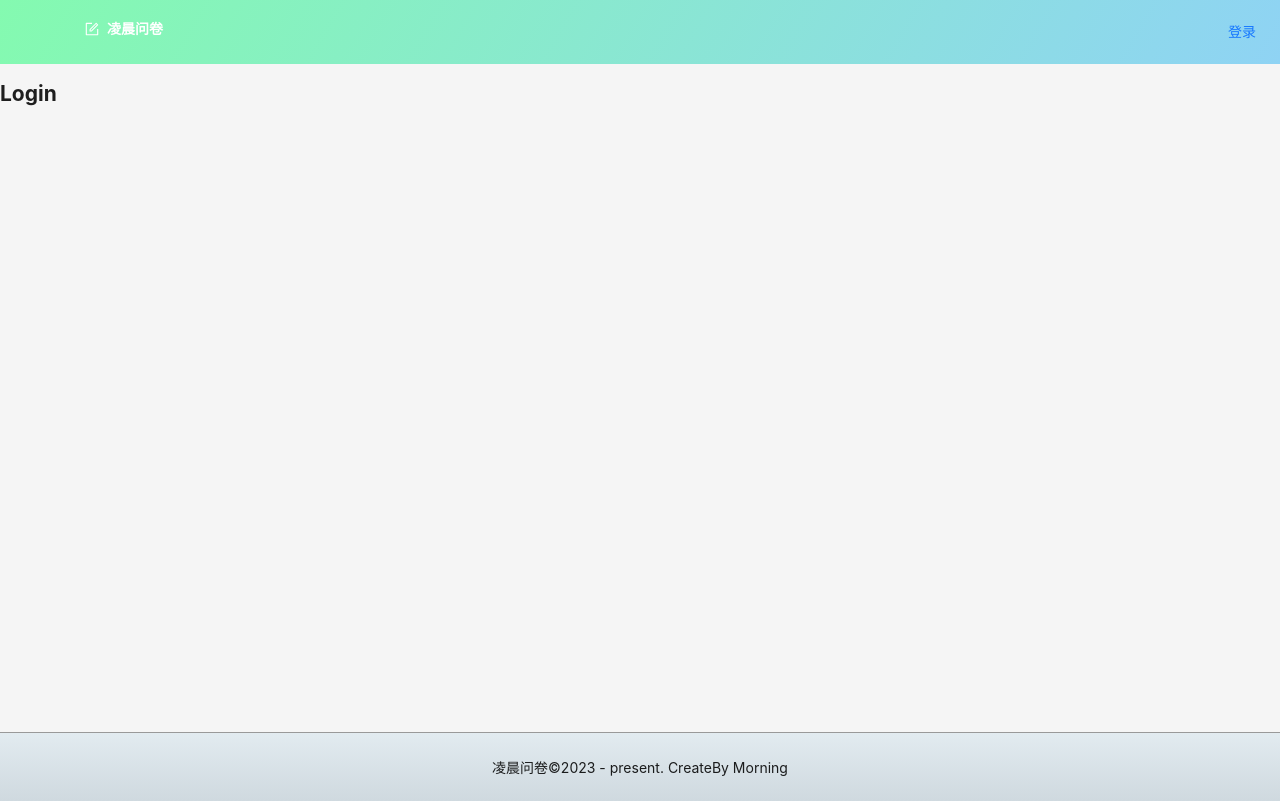
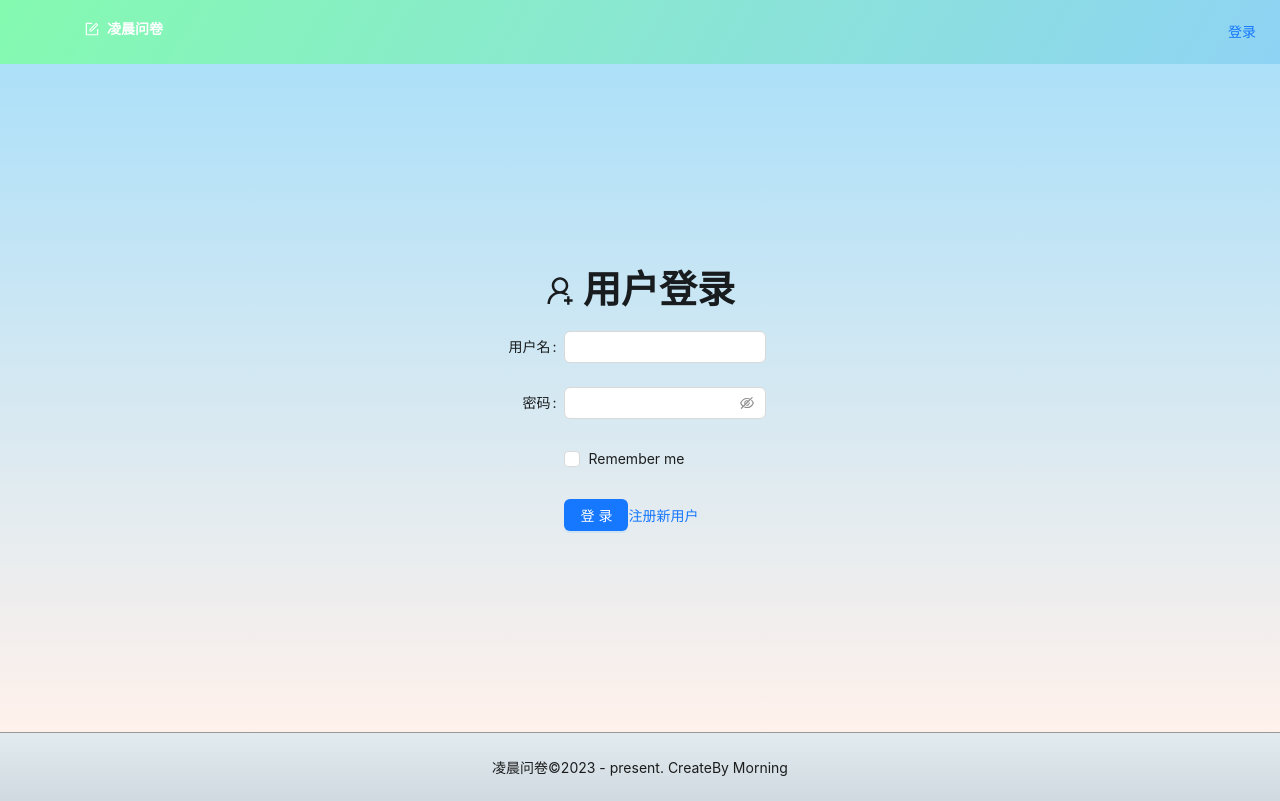
Before and after one commit to Fightingllc/Questionnaire, a React (Vite) app in the folder Qustionnaire-FrontEnd/: page /login in a window 1280 px wide. Built offline with nearby package versions, Linux system fonts and the light colour scheme.

Commit message:
新增登录页面

```diff
--- a/Qustionnaire-FrontEnd/src/pages/Login.tsx
+++ b/Qustionnaire-FrontEnd/src/pages/Login.tsx
@@ -5,15 +5,104 @@
  * @Date: 2023-07-23 20:28:59
  * @LastEditors: Morning
  * @Motto: 要有梦想，即使遥远
- * @LastEditTime: 2023-07-23 20:30:02
+ * @LastEditTime: 2023-08-05 23:06:02
  */
-import { FC } from "react";
+import { FC, useEffect } from "react";
+import { Form, Input, Button, Checkbox, Space, Typography } from "antd";
+import { UserAddOutlined } from "@ant-design/icons";
+import styles from "./Register.module.scss";
+import { Link } from "react-router-dom";
+import { REGISTER_PATHNAME } from "../router";
+
+
+const { Title } = Typography;
+
+const USERNAME_KEY = "USERNAME";
+const PASSWORD_KEY = "PASSWORD";
+
+function remeberUser(username: string, password: string) {
+  // debugger
+  localStorage.setItem(USERNAME_KEY, username);
+  localStorage.setItem(PASSWORD_KEY, password);
+}
+
+function deleteUserFromStorage() {
+  localStorage.removeItem(USERNAME_KEY);
+  localStorage.removeItem(PASSWORD_KEY);
+}
+
+function getUserInfoFromStorage() {
+  // debugger
+  return {
+    username: localStorage.getItem(USERNAME_KEY),
+    password: localStorage.getItem(PASSWORD_KEY),
+  };
+}
 
 const Login: FC = () => {
+  const [form] = Form.useForm();
+
+  const onFinish = (values: any) => {
+    // debugger
+    const { username, password, remember } = values || {};
+    console.log("Received values of form: ", values);
+
+    if (remember) {
+      remeberUser(username, password);
+    } else {
+      deleteUserFromStorage();
+    }
+  };
+
+  useEffect(() => {
+    // debugger;
+    const { username, password } = getUserInfoFromStorage();
+    form.setFieldsValue({username, password});
+  }, []);
+
   return (
-    <>
-      <h2>Login</h2>
-    </>
+    <div className={styles.container}>
+      <div>
+        <Space>
+          <Title level={2}>
+            <UserAddOutlined />
+          </Title>
+          <Title>用户登录</Title>
+        </Space>
+      </div>
+      <div>
+        <Form
+          labelCol={{ span: 6 }}
+          wrapperCol={{ span: 16 }}
+          onFinish={onFinish}
+          form={form}
+        >
+          <Form.Item
+            label="用户名"
+            name="username"
+            initialValue={{ remeber: true }}
+          >
+            <Input />
+          </Form.Item>
+          <Form.Item label="密码" name="password">
+            <Input.Password />
+          </Form.Item>
+          <Form.Item
+            name="remember"
+            valuePropName="checked"
+            wrapperCol={{ offset: 6, span: 16 }}
+          >
+            <Checkbox>Remember me</Checkbox>
+          </Form.Item>
+          <Form.Item wrapperCol={{ offset: 6, span: 16 }}>
+            <Button type="primary" htmlType="submit">
+              登录
+            </Button>
+            <Link to={REGISTER_PATHNAME}>注册新用户</Link>
+          </Form.Item>
+        </Form>
+      </div>
+    </div>
   );
 };
 
--- a/Qustionnaire-FrontEnd/src/pages/Register.module.scss
+++ b/Qustionnaire-FrontEnd/src/pages/Register.module.scss
@@ -8,10 +8,18 @@
   }
 
   .register_form {
-    max-width: 400px;
+    max-width: 300px;
     margin: 0 auto;
   }
 
   .register_form_button {
     width: 100%;
+    border-radius: 4px;
+    background-image: linear-gradient(to right, #1890ff, #40a9ff);
+    box-shadow: 0 2px 6px rgba(24, 144, 255, 0.3);
+    border: none;
   }
+
+  .register_form_button:hover {
+    background-image: linear-gradient(to right, #40a9ff, #1890ff);
+  }
--- a/Qustionnaire-FrontEnd/src/pages/Register.tsx
+++ b/Qustionnaire-FrontEnd/src/pages/Register.tsx
@@ -5,7 +5,7 @@
  * @Date: 2023-07-23 20:29:31
  * @LastEditors: Morning
  * @Motto: 要有梦想，即使遥远
- * @LastEditTime: 2023-08-01 23:19:24
+ * @LastEditTime: 2023-08-01 23:23:49
  */
 import { FC } from "react";
 import { Form, Input, Button, Checkbox, Space, Typography } from 'antd';
@@ -77,7 +77,7 @@ const Register: FC = () => {
             wrapperCol={{offset: 6,span: 16}}
           >
           <Space>
-            <Button type="primary" htmlType="submit">
+            <Button type="primary" htmlType="submit" className={styles.register_form_button}>
               注册
             </Button>
             <Link to={LOGIN_PATHNAME}>已有账户，请登录</Link>
```
